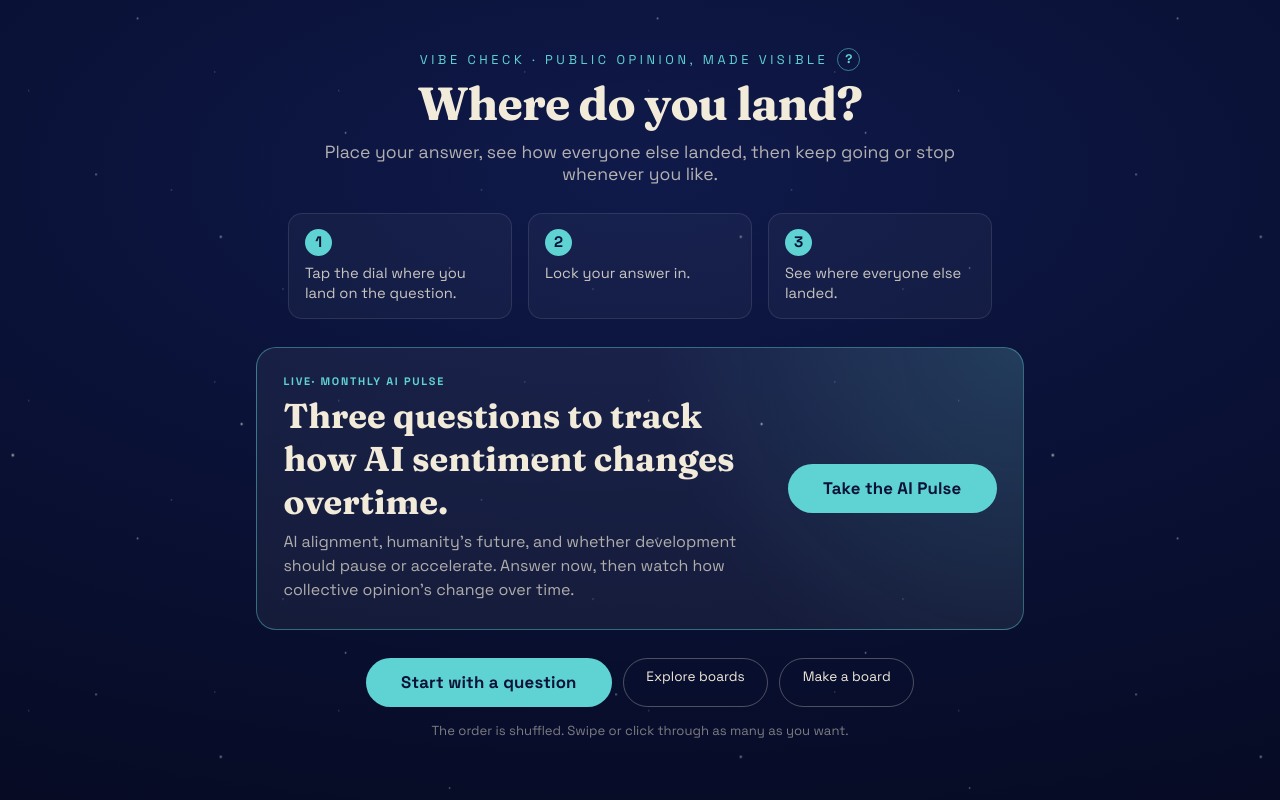
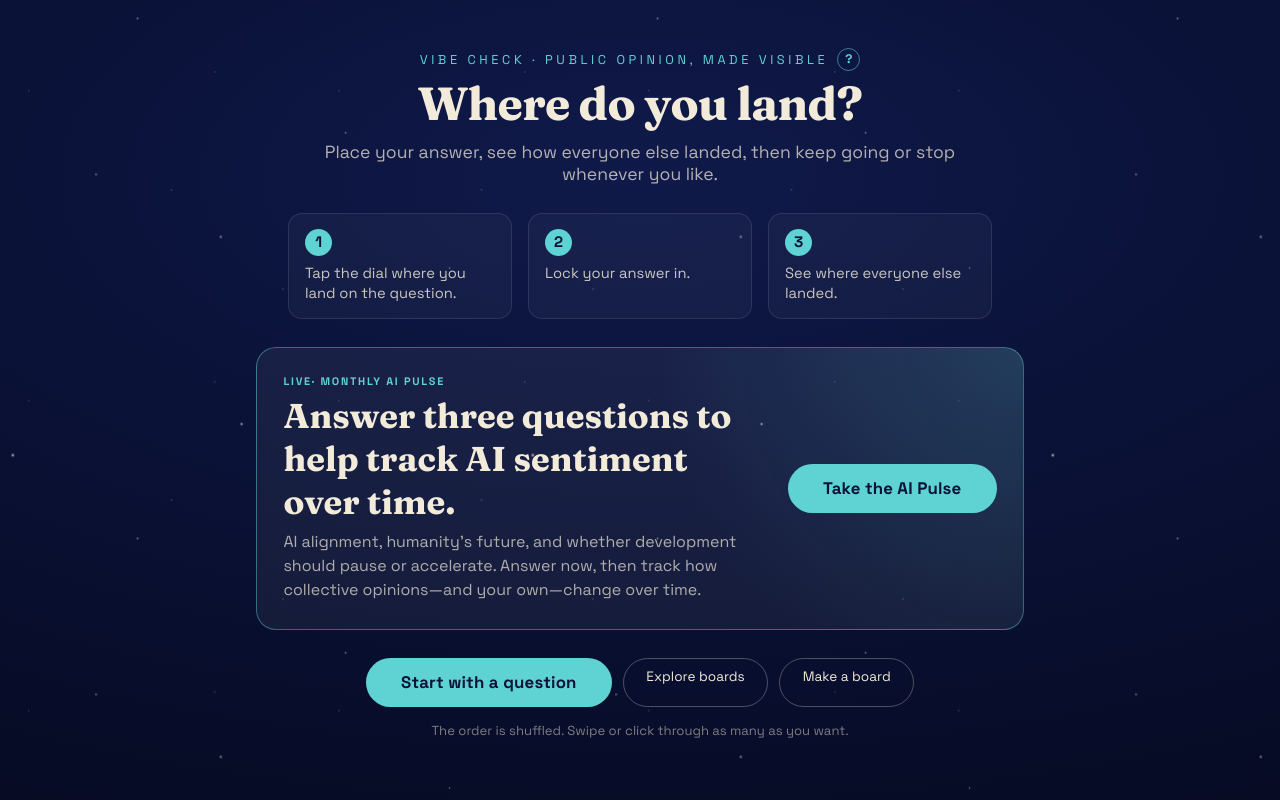
Before and after one commit to lookcarefully-cmyk/vibe-check, a Next.js app: page / in a window 1280 px wide. Shown: the top 800 px of the page. Built offline with nearby package versions, Linux system fonts and the light colour scheme.

Commit message:
Update Featured.tsx
reworded AI pulse

```diff
--- a/components/Featured.tsx
+++ b/components/Featured.tsx
@@ -85,10 +85,10 @@ export default function Featured() {
       <section className="home-pulse" aria-labelledby="home-pulse-title">
         <div>
           <p className="explore-kicker">Live· monthly AI Pulse</p>
-          <h2 id="home-pulse-title">Three questions to track how AI sentiment changes overtime.</h2>
+          <h2 id="home-pulse-title">Answer three questions to help track AI sentiment over time.</h2>
           <p>
             AI alignment, humanity&rsquo;s future, and whether development should
-            pause or accelerate. Answer now, then watch how collective opinion&rsquo;s change over time.
+            pause or accelerate. Answer now, then track how collective opinions—and your own—change over time.
           </p>
         </div>
         <Link href="/pulse" className="lock-in">Take the AI Pulse</Link>
```
